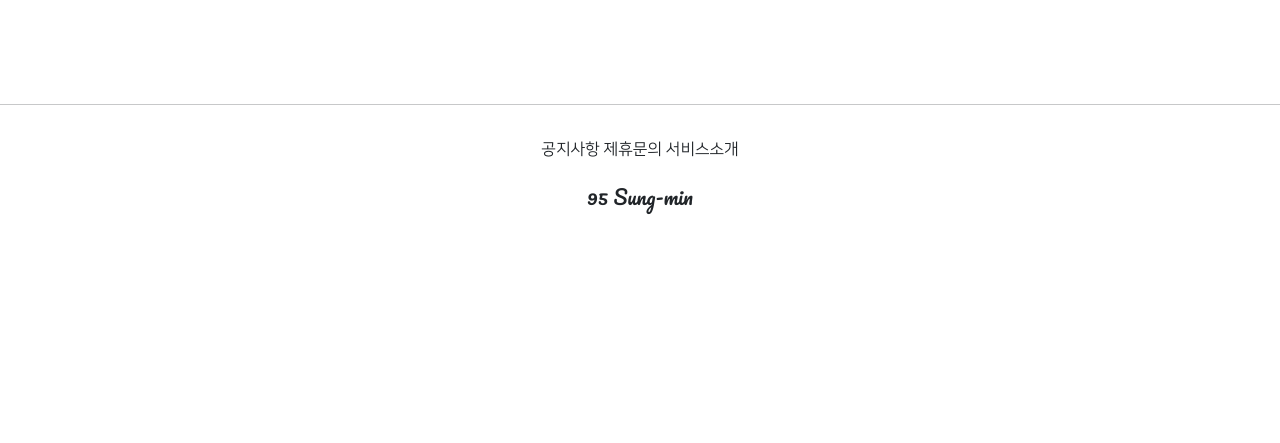
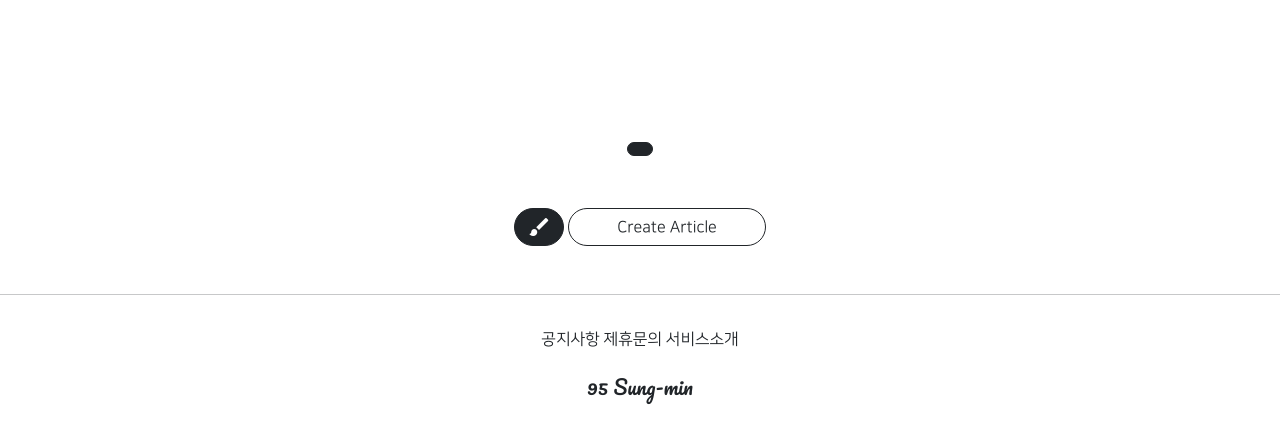
Before and after one commit to lee-sungmin95/temporary_07-05, a Django app: template projectapp/templates/projectapp/detail.html in a window 1280 px wide. Shown: the part 297-740 px from the top of the page. Run offline with Django 3.2, Linux system fonts and the light colour scheme; the template is opened without the code that fills it, so the values that code supplies are empty; parts of the project's set-up code (start-up, migrations or seed data) failed here and were passed over; some libraries are stand-ins or nearby versions.

Commit message:
08/19 2ban commit 1

```diff
--- a/articleapp/forms.py
+++ b/articleapp/forms.py
@@ -6,4 +6,4 @@ from articleapp.models import Article
 class ArticleCreationForm(ModelForm):
     class Meta:
         model = Article
-        fields = ['title', 'image', 'content']
+        fields = ['title', 'image', 'project', 'content']
--- a/articleapp/models.py
+++ b/articleapp/models.py
@@ -2,10 +2,13 @@ from django.contrib.auth.models import User
 from django.db import models
 
 # Create your models here.
+from projectapp.models import Project
 
 
 class Article(models.Model):
     writer = models.ForeignKey(User, on_delete=models.SET_NULL,
+                               related_name='article', null=True)
+    project = models.ForeignKey(Project, on_delete=models.SET_NULL,
                                related_name='article', null=True)
 
     title = models.CharField(max_length=200, null=True)
--- a/projectapp/models.py
+++ b/projectapp/models.py
@@ -9,3 +9,6 @@ class Project(models.Model):
     image = models.ImageField(upload_to='project/', null=False)
 
     created_at = models.DateTimeField(auto_now_add=True)
+
+    def __str__(self):
+        return self.name
--- a/projectapp/templates/projectapp/detail.html
+++ b/projectapp/templates/projectapp/detail.html
@@ -15,5 +15,9 @@
 
     </div>
 
+    <div>
+        {% include 'snippets/list_fragment.html' %}
+    </div>
+
 
 {% endblock %}
--- /dev/null
+++ b/templates/snippets/list_fragment.html
@@ -0,0 +1,57 @@
+
+{% load static %}
+
+
+    <style>
+        .container {
+            padding: 0;
+            margin: 0 auto;
+        }
+
+        .container div {
+          width: 45%;
+            max-width: 200px;
+          display: flex;
+          justify-content: center;
+          align-items: center;
+          border-radius: 1rem;
+            flex-direction: column;
+            box-shadow: 0 0 1rem;
+        }
+
+        .container img {
+            width: 100%;
+            border-radius: 1rem;
+        }
+    </style>
+
+    <div class="container my-4">
+
+        {% for article in article_list %}
+
+            <div>
+                <a href="{% url 'articleapp:detail' pk=article.pk %}">
+                    <img src="{{ article.image.url }}" alt="">
+                </a>
+                <span class="my-2 NNS_B">{{ article.title }}</span>
+            </div>
+
+        {% endfor %}
+
+    </div>
+
+
+    <script src="{% static 'js/magicgrid.js' %}"></script>
+
+    {% include 'snippets/pagination.html' %}
+
+    <div class="text-center my-5">
+        <a href="{% url 'articleapp:create' %}"
+           class="btn btn-dark rounded-pill material-icons">
+            brush
+        </a>
+        <a href="{% url 'articleapp:create' %}"
+           class="btn btn-outline-dark rounded-pill px-5">
+            Create Article
+        </a>
+    </div>
```
Also changed, not shown: projectapp/views.py (+9 -1 lines), articleapp/migrations/0002_article_project.py (added).
